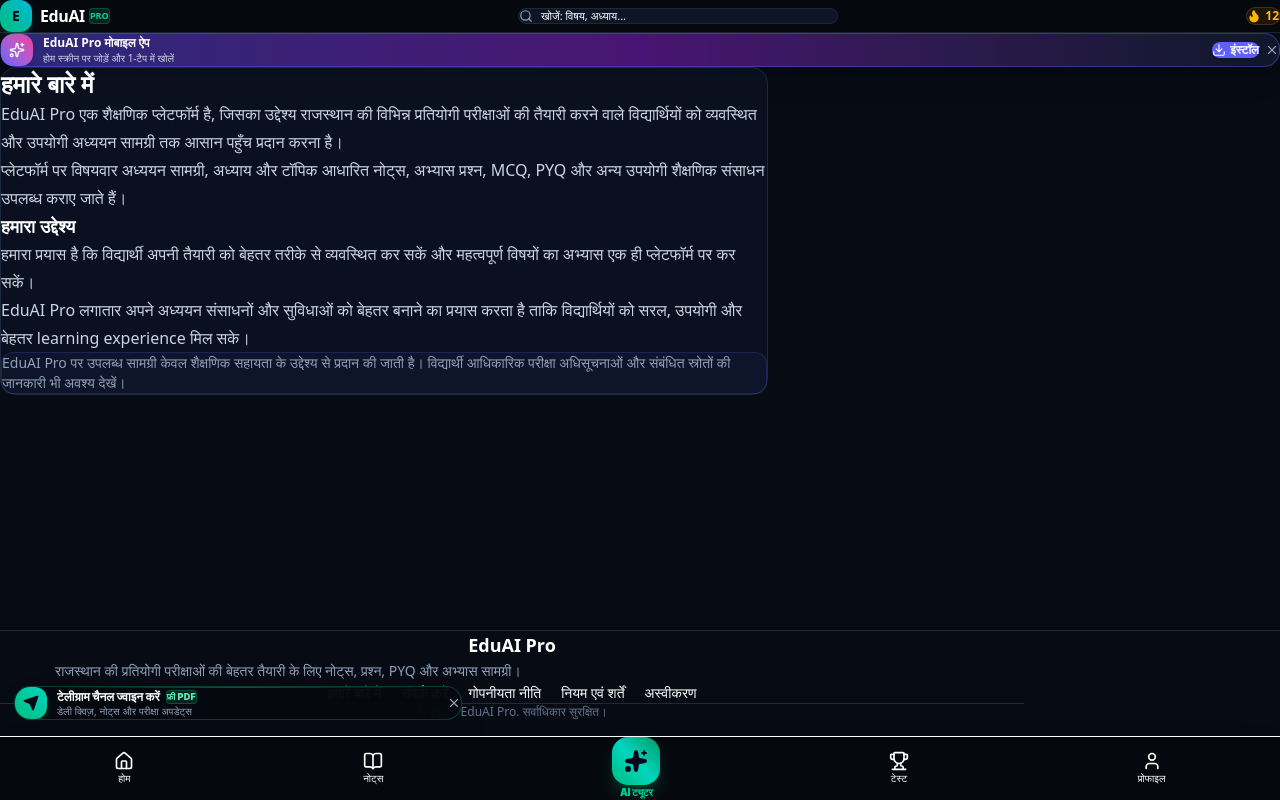
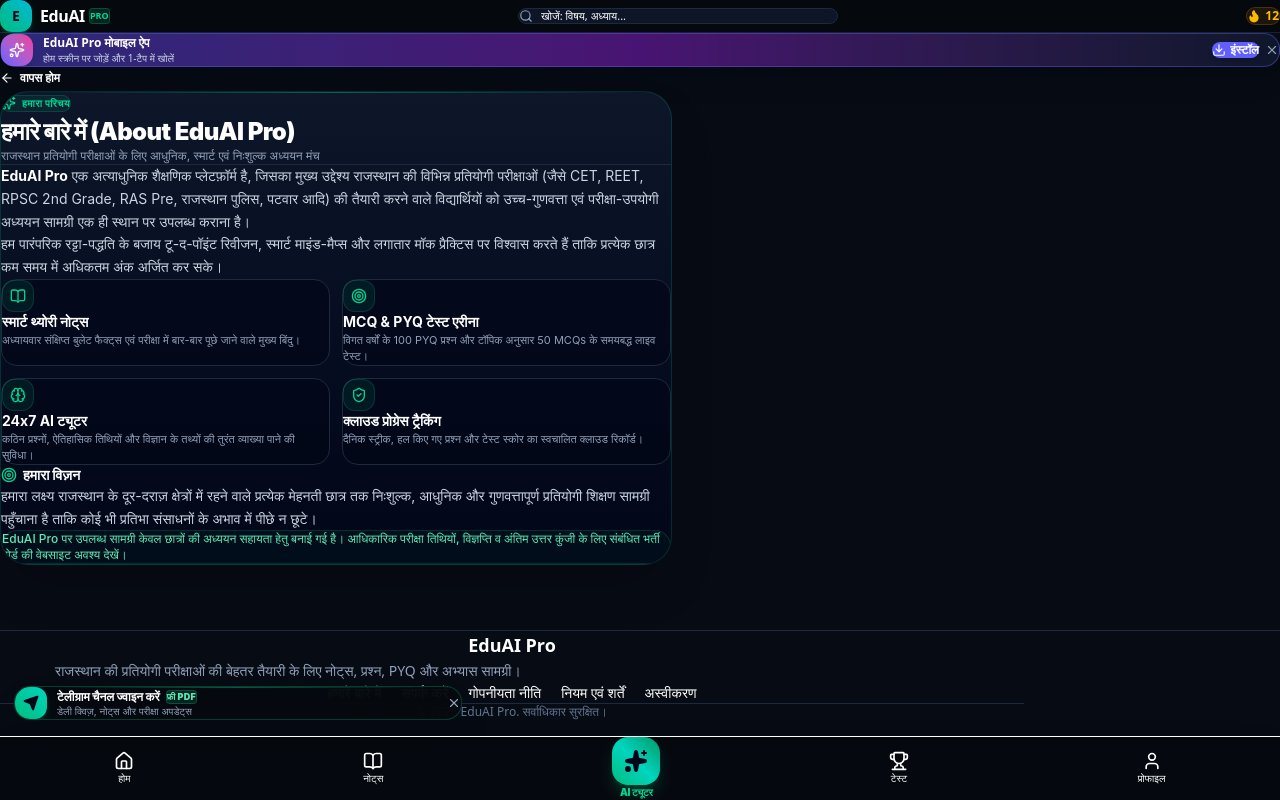
Before and after one commit to bhoopendramandoliya786-source/EducationPlatform, a Next.js app: page /about in a window 1280 px wide. Built offline with nearby package versions, Linux system fonts and the light colour scheme.

Commit message:
fix: upgrade about page to emerald pro theme

```diff
--- a/app/about/page.jsx
+++ b/app/about/page.jsx
@@ -1,50 +1,113 @@
+import React from "react";
+import Link from "next/link";
+import { ArrowLeft, Sparkles, Target, BookOpen, Brain, ShieldCheck } from "lucide-react";
+
 export const metadata = {
-  title: "हमारे बारे में",
+  title: "हमारे बारे में | EduAI Pro",
   description:
     "EduAI Pro राजस्थान की प्रतियोगी परीक्षाओं की तैयारी के लिए नोट्स, अभ्यास प्रश्न, PYQ और शैक्षणिक सामग्री उपलब्ध कराने वाला प्लेटफॉर्म है।",
 };
 
 export default function AboutPage() {
   return (
-    <main className="mx-auto max-w-3xl px-4 py-8">
-      <section className="rounded-2xl border border-slate-800 bg-slate-900/50 p-6 md:p-8">
-        <h1 className="text-2xl font-black text-white">हमारे बारे में</h1>
+    <main className="max-w-2xl mx-auto px-4 py-6 pb-28 space-y-4 font-sans select-none">
 
-        <div className="mt-5 space-y-4 leading-7 text-slate-300">
+      {/* Back Button */}
+      <div>
+        <Link
+          href="/"
+          className="inline-flex items-center gap-1.5 text-xs font-bold text-slate-400 hover:text-emerald-400 transition"
+        >
+          <ArrowLeft className="w-3.5 h-3.5" /> वापस होम
+        </Link>
+      </div>
+
+      {/* Main Content Card */}
+      <section className="rounded-[28px] border border-emerald-500/20 bg-gradient-to-b from-slate-900/95 to-slate-950 p-6 md:p-8 space-y-6 shadow-2xl relative overflow-hidden">
+        <div className="absolute top-0 inset-x-8 h-[1px] bg-gradient-to-r from-transparent via-emerald-400/40 to-transparent" />
+
+        {/* Title Header */}
+        <div className="space-y-2 border-b border-slate-800 pb-5">
+          <div className="inline-flex items-center gap-1.5 px-3 py-1 rounded-full bg-emerald-500/10 text-emerald-400 text-[10px] font-black uppercase tracking-wider border border-emerald-500/20">
+            <Sparkles className="w-3.5 h-3.5 text-emerald-400" /> हमारा परिचय
+          </div>
+          <h1 className="text-xl sm:text-2xl font-black text-white tracking-tight">
+            हमारे बारे में (About EduAI Pro)
+          </h1>
+          <p className="text-xs text-slate-400">
+            राजस्थान प्रतियोगी परीक्षाओं के लिए आधुनिक, स्मार्ट एवं निःशुल्क अध्ययन मंच
+          </p>
+        </div>
+
+        {/* Story & Platform Info */}
+        <div className="space-y-4 text-xs sm:text-sm text-slate-300 leading-relaxed">
           <p>
-            EduAI Pro एक शैक्षणिक प्लेटफॉर्म है, जिसका उद्देश्य राजस्थान की
-            विभिन्न प्रतियोगी परीक्षाओं की तैयारी करने वाले विद्यार्थियों को
-            व्यवस्थित और उपयोगी अध्ययन सामग्री तक आसान पहुँच प्रदान करना है।
+            <strong className="text-white">EduAI Pro</strong> एक अत्याधुनिक शैक्षणिक प्लेटफ़ॉर्म है, जिसका मुख्य उद्देश्य राजस्थान की विभिन्न प्रतियोगी परीक्षाओं (जैसे CET, REET, RPSC 2nd Grade, RAS Pre, राजस्थान पुलिस, पटवार आदि) की तैयारी करने वाले विद्यार्थियों को उच्च-गुणवत्ता एवं परीक्षा-उपयोगी अध्ययन सामग्री एक ही स्थान पर उपलब्ध कराना है।
           </p>
 
           <p>
-            प्लेटफॉर्म पर विषयवार अध्ययन सामग्री, अध्याय और टॉपिक आधारित
-            नोट्स, अभ्यास प्रश्न, MCQ, PYQ और अन्य उपयोगी शैक्षणिक संसाधन
-            उपलब्ध कराए जाते हैं।
+            हम पारंपरिक रट्टा-पद्धति के बजाय टू-द-पॉइंट रिवीजन, स्मार्ट माइंड-मैप्स और लगातार मॉक प्रैक्टिस पर विश्वास करते हैं ताकि प्रत्येक छात्र कम समय में अधिकतम अंक अर्जित कर सके।
           </p>
 
-          <h2 className="pt-2 text-lg font-bold text-white">
-            हमारा उद्देश्य
-          </h2>
+          {/* Key Feature Pillars */}
+          <div className="grid sm:grid-cols-2 gap-3 pt-2">
+            <div className="p-4 rounded-2xl bg-slate-950/70 border border-slate-800 space-y-1.5">
+              <div className="w-8 h-8 rounded-xl bg-emerald-500/10 border border-emerald-500/20 flex items-center justify-center text-emerald-400">
+                <BookOpen className="w-4 h-4" />
+              </div>
+              <h3 className="font-bold text-white text-xs sm:text-sm">स्मार्ट थ्योरी नोट्स</h3>
+              <p className="text-[11px] text-slate-400 leading-normal">
+                अध्यायवार संक्षिप्त बुलेट फैक्ट्स एवं परीक्षा में बार-बार पूछे जाने वाले मुख्य बिंदु।
+              </p>
+            </div>
 
-          <p>
-            हमारा प्रयास है कि विद्यार्थी अपनी तैयारी को बेहतर तरीके से
-            व्यवस्थित कर सकें और महत्वपूर्ण विषयों का अभ्यास एक ही प्लेटफॉर्म
-            पर कर सकें।
-          </p>
+            <div className="p-4 rounded-2xl bg-slate-950/70 border border-slate-800 space-y-1.5">
+              <div className="w-8 h-8 rounded-xl bg-emerald-500/10 border border-emerald-500/20 flex items-center justify-center text-emerald-400">
+                <Target className="w-4 h-4" />
+              </div>
+              <h3 className="font-bold text-white text-xs sm:text-sm">MCQ & PYQ टेस्ट एरीना</h3>
+              <p className="text-[11px] text-slate-400 leading-normal">
+                विगत वर्षों के 100 PYQ प्रश्न और टॉपिक अनुसार 50 MCQs के समयबद्ध लाइव टेस्ट।
+              </p>
+            </div>
 
-          <p>
-            EduAI Pro लगातार अपने अध्ययन संसाधनों और सुविधाओं को बेहतर बनाने
-            का प्रयास करता है ताकि विद्यार्थियों को सरल, उपयोगी और बेहतर
-            learning experience मिल सके।
-          </p>
+            <div className="p-4 rounded-2xl bg-slate-950/70 border border-slate-800 space-y-1.5">
+              <div className="w-8 h-8 rounded-xl bg-emerald-500/10 border border-emerald-500/20 flex items-center justify-center text-emerald-400">
+                <Brain className="w-4 h-4" />
+              </div>
+              <h3 className="font-bold text-white text-xs sm:text-sm">24x7 AI ट्यूटर</h3>
+              <p className="text-[11px] text-slate-400 leading-normal">
+                कठिन प्रश्नों, ऐतिहासिक तिथियों और विज्ञान के तथ्यों की तुरंत व्याख्या पाने की सुविधा।
+              </p>
+            </div>
 
-          <div className="rounded-xl border border-indigo-500/20 bg-indigo-500/5 p-4 text-sm text-slate-400">
-            EduAI Pro पर उपलब्ध सामग्री केवल शैक्षणिक सहायता के उद्देश्य से
-            प्रदान की जाती है। विद्यार्थी आधिकारिक परीक्षा अधिसूचनाओं और
-            संबंधित स्रोतों की जानकारी भी अवश्य देखें।
+            <div className="p-4 rounded-2xl bg-slate-950/70 border border-slate-800 space-y-1.5">
+              <div className="w-8 h-8 rounded-xl bg-emerald-500/10 border border-emerald-500/20 flex items-center justify-center text-emerald-400">
+                <ShieldCheck className="w-4 h-4" />
+              </div>
+              <h3 className="font-bold text-white text-xs sm:text-sm">क्लाउड प्रोग्रेस ट्रैकिंग</h3>
+              <p className="text-[11px] text-slate-400 leading-normal">
+                दैनिक स्ट्रीक, हल किए गए प्रश्न और टेस्ट स्कोर का स्वचालित क्लाउड रिकॉर्ड।
+              </p>
+            </div>
+          </div>
+
+          {/* Goal Statement */}
+          <div className="pt-2 space-y-2">
+            <h2 className="text-sm font-black text-white flex items-center gap-1.5">
+              <Target className="w-4 h-4 text-emerald-400" /> हमारा विज़न
+            </h2>
+            <p className="text-slate-300 leading-relaxed">
+              हमारा लक्ष्य राजस्थान के दूर-दराज़ क्षेत्रों में रहने वाले प्रत्येक मेहनती छात्र तक निःशुल्क, आधुनिक और गुणवत्तापूर्ण प्रतियोगी शिक्षण सामग्री पहुँचाना है ताकि कोई भी प्रतिभा संसाधनों के अभाव में पीछे न छूटे।
+            </p>
+          </div>
+
+          {/* Disclaimer Note Box */}
+          <div className="rounded-2xl border border-emerald-500/20 bg-emerald-950/20 p-4 text-xs text-emerald-300 font-medium">
+            EduAI Pro पर उपलब्ध सामग्री केवल छात्रों की अध्ययन सहायता हेतु बनाई गई है। आधिकारिक परीक्षा तिथियों, विज्ञप्ति व अंतिम उत्तर कुंजी के लिए संबंधित भर्ती बोर्ड की वेबसाइट अवश्य देखें।
           </div>
         </div>
+
       </section>
     </main>
   );
```
